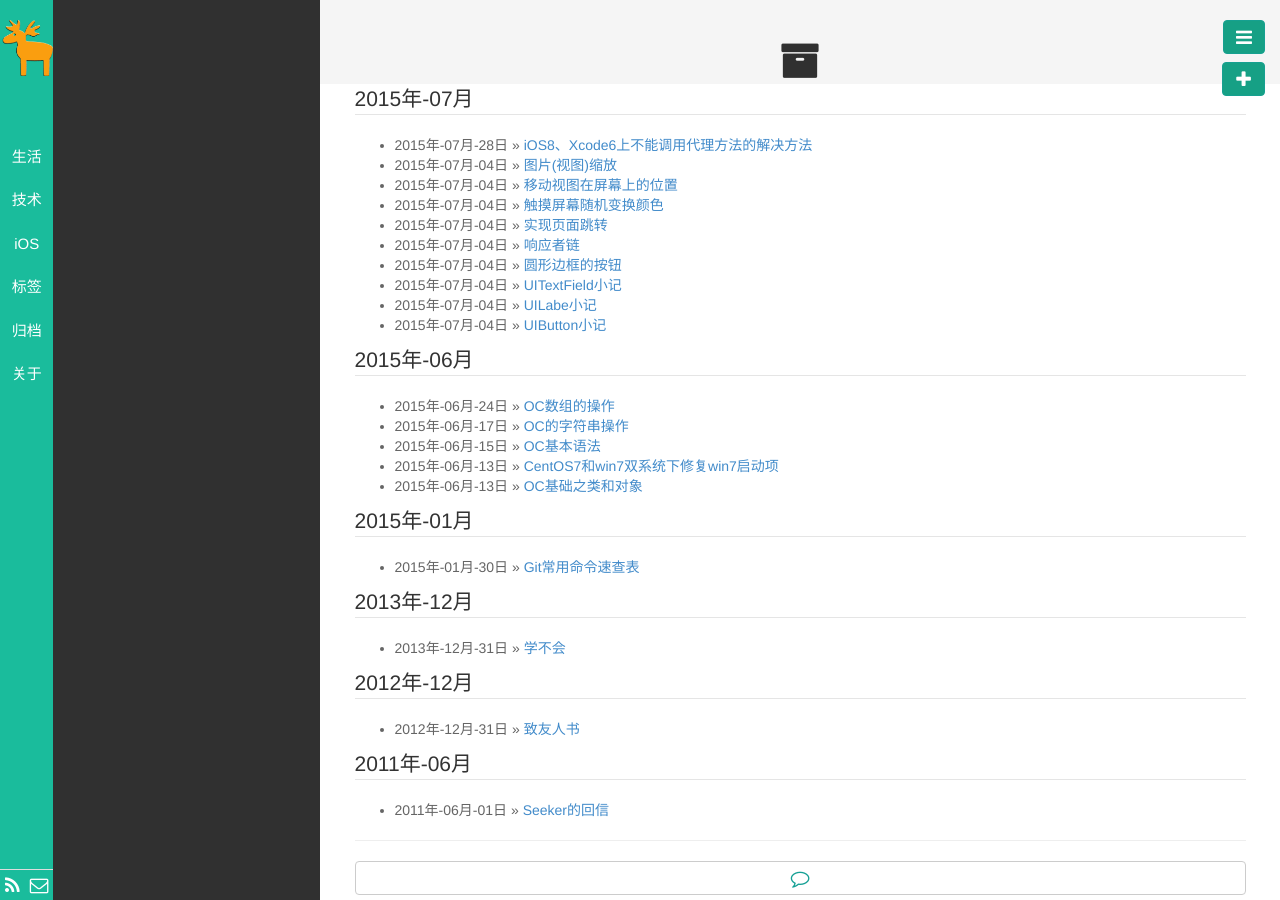
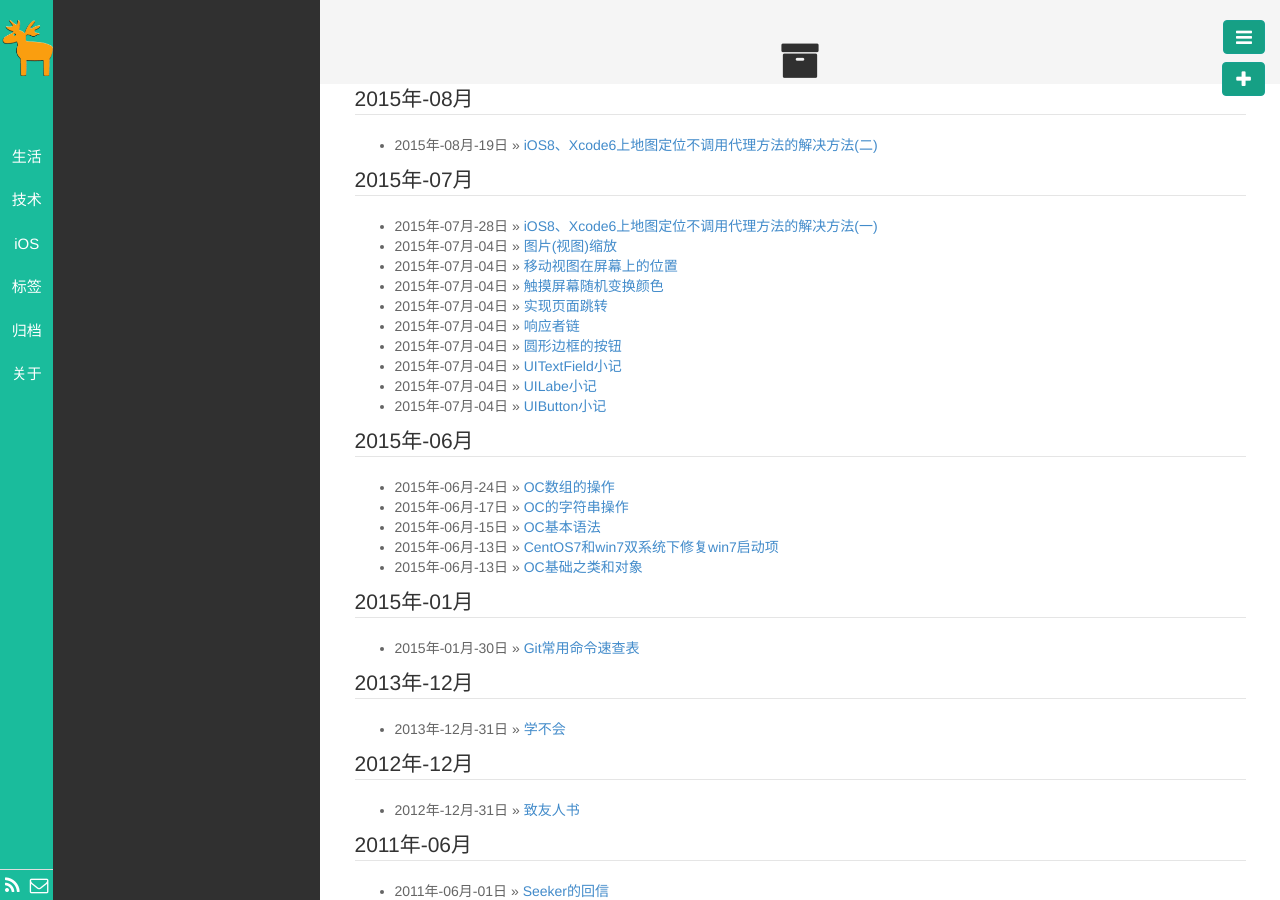
Before and after one commit to klone1127/klone1127.github.io, a Jekyll site: the page built from pages/archive.html, in a window 1280 px wide. Built offline with Jekyll 4.4.1, drawn with Linux system fonts in a browser that asks for light colours; nearby versions of some CDN libraries; library files that are not in the unit come from our copies; Markdown is read by kramdown in place of the engine named in the settings; some of the changed lines change nothing that is shown.

Commit message:
地图不定位

```diff
--- a/_posts/iOS/2015-07-28-Map-Location.md
+++ b/_posts/iOS/2015-07-28-Map-Location.md
@@ -1,6 +1,6 @@
 ---
 layout: post
-title: iOS8、Xcode6上不能调用代理方法的解决方法
+title: iOS8、Xcode6上地图定位不调用代理方法的解决方法(一)
 category: iOS
 tags: Map
 keywords:
--- /dev/null
+++ b/_posts/iOS/2015-08-19-Map-Location2.md
@@ -0,0 +1,126 @@
+---
+layout: post
+title: iOS8、Xcode6上地图定位不调用代理方法的解决方法(二)
+category: iOS
+tags: Map
+keywords:
+description:
+---
+
+>开发环境：
+
+IDE：Xcode Version 6.1 (6A1052d)
+
+iOS Simulator：iPhone 5/5S/6
+
+###改之前的代码如下：
+
+	//  ViewController.m
+
+	//  mapKit-2
+
+	//
+
+	//  Created by zhanglongqing on 15/7/30.
+
+	//  Copyright (c) 2015年 klone. All rights reserved.
+
+	//
+
+	# import "ViewController.h"
+	# import <MapKit/MapKit.h>
+
+	@interface ViewController ()<MKMapViewDelegate>
+
+	@property (weak, nonatomic) IBOutlet MKMapView *mapView;
+
+	@end
+
+	@implementation ViewController
+
+	- (void)viewDidLoad {
+
+	    [super viewDidLoad];
+	    self.mapView.delegate = self;
+	    self.mapView.userTrackingMode = MKUserTrackingModeFollow;
+	    self.mapView.showsUserLocation = YES;
+
+	  }
+
+	// 获取用户位置
+	- (void)mapView:(MKMapView *)mapView didUpdateUserLocation:(MKUserLocation *)userLocation {
+
+	    NSLog(@"获取用户位置");
+
+	}
+
+	// 地图加载失败时的 error 信息
+	- (void)mapViewDidFailLoadingMap:(MKMapView *)mapView withError:(NSError *)error {
+
+	    NSLog(@"%@",error);
+
+	}
+
+	- (void)didReceiveMemoryWarning {
+
+	    [super didReceiveMemoryWarning];
+
+	    // Dispose of any resources that can be recreated.
+
+	  }
+
+	@end
+
+
+
+>之前定位的时候遇到了 **CLLocationManagerDelegate** 的问题，那个是不报错的情况下单纯的不调用代理方法而已。不过，这次的错误 Diao，不但不调用 MKMapViewDelegate 方法，它还报错，提示信息如下：
+
+"***Trying to start MapKit location updates without prompting for location authorization. Must call -[CLLocationManager requestWhenInUseAuthorization] or -[CLLocationManager requestAlwaysAuthorization] first.***"
+
+有提示解决就容易多了，可以参照[之前一篇](http://klone1127.github.io/2015/07/28/Map-Location.html)的方法在 info.plist 文件中添加了 **NSLocationAlwaysUsageDescription** **NSLocationWhenInUseUsageDescription** ，然后调用 ***[self.locationManager requestAlwaysAuthorization]*** 或者 ***[self.locationManager requestWhenInUseAuthorization]*** ，也可以对当前 iOS 平台进行一下判断
+
+	if ([CLLocationManager locationServicesEnabled]) {
+			方法体;
+		if ([[[UIDevice currentDevice] systemVersion] floatValue] >= 8.0) {
+
+        [self.locationManager requestWhenInUseAuthorization];
+
+        }
+    }
+
+###修改后的 viewdidLoad
+
+	- (void)viewDidLoad {
+	    [super viewDidLoad];
+	    if ([CLLocationManager locationServicesEnabled]) {
+
+	    self.locationManager = [[CLLocationManager alloc] init];
+	    self.locationManager.delegate = self;
+
+	    self.mapView.delegate = self;
+	    self.mapView.userTrackingMode = MKUserTrackingModeFollow;
+
+	    if ([[[UIDevice currentDevice] systemVersion]floatValue] >= 8.0) {
+	        [self.locationManager requestWhenInUseAuthorization];
+	        }
+	    }
+	}
+
+或者
+
+	- (void)viewDidLoad {
+
+	    [super viewDidLoad];
+
+	    self.locationManager = [[CLLocationManager alloc] init];
+	    [self.locationManager requestAlwaysAuthorization];
+	    self.locationManager.delegate = self;
+
+	    self.mapView.delegate = self;
+	    self.mapView.userTrackingMode = MKUserTrackingModeFollow;
+	    self.mapView.showsUserLocation = YES;
+	    [self.locationManager startUpdatingLocation];
+
+	}
+
+这样基本上就解决问题了。。。
```
